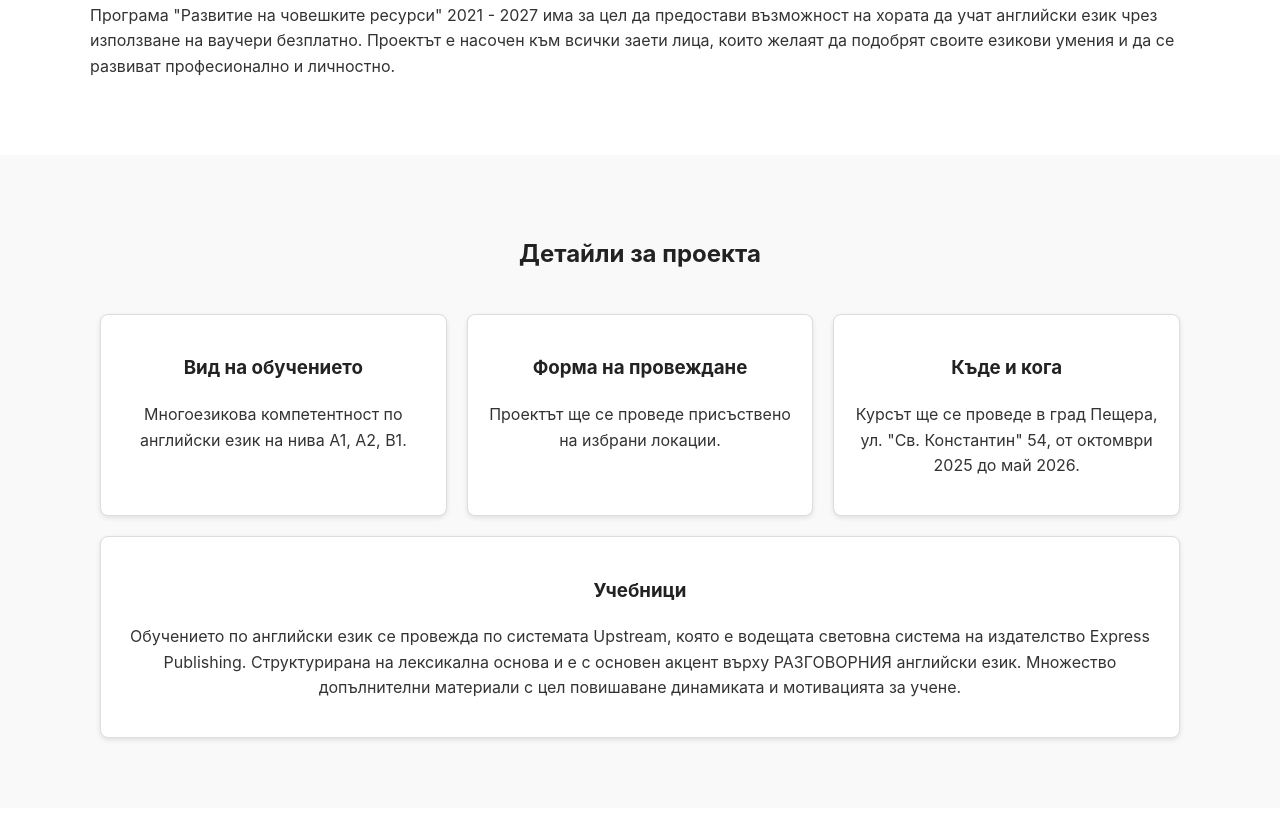
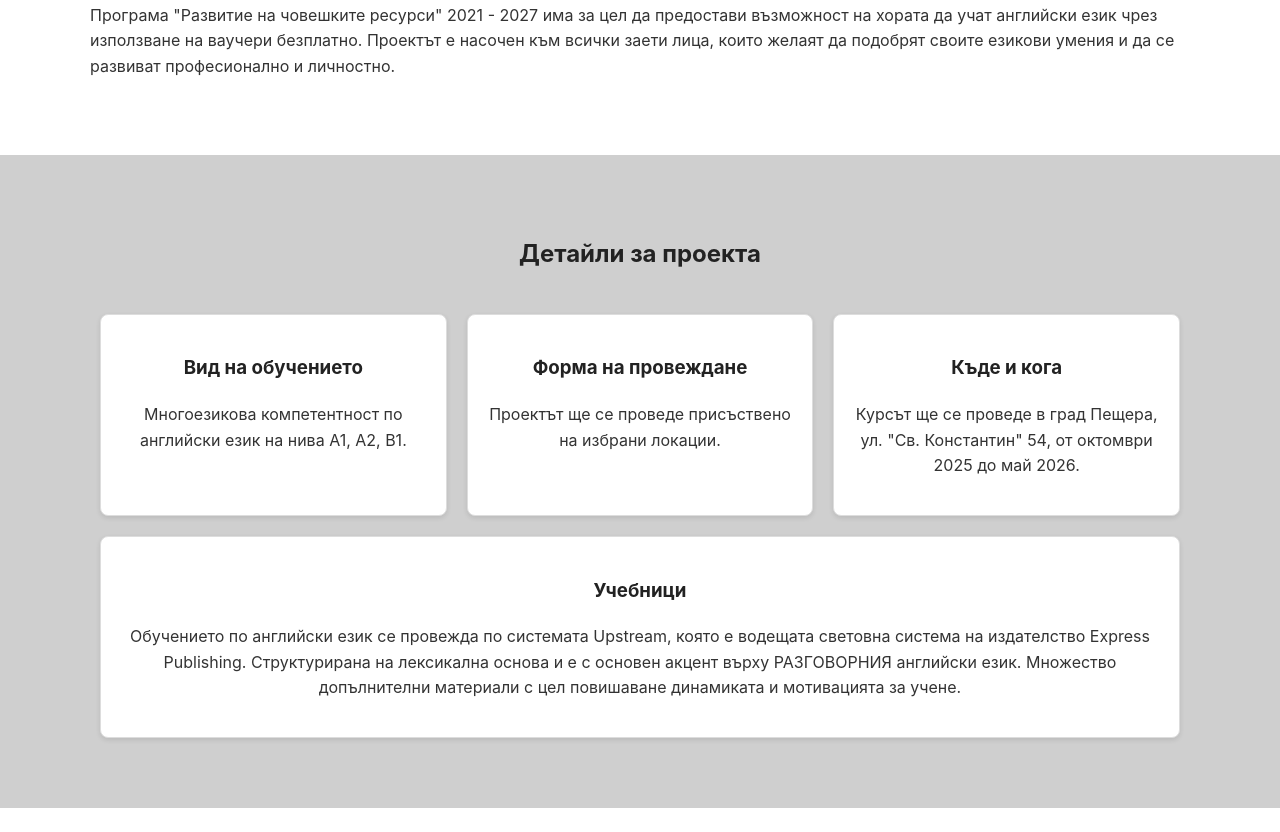
Before and after one commit to EbanIvan/WebPageAngels, a plain HTML site: page index.html in a window 1280 px wide. Shown: the part 628-1460 px from the top of the page. Drawn offline with Linux system fonts and the light colour scheme.

Commit message:
Update index.css

```diff
--- a/index.css
+++ b/index.css
@@ -120,7 +120,7 @@
         }
 
         .services {
-            background: #f9f9f9;
+           background: #cfcfcf;
             text-align: center;
         }
 
```
